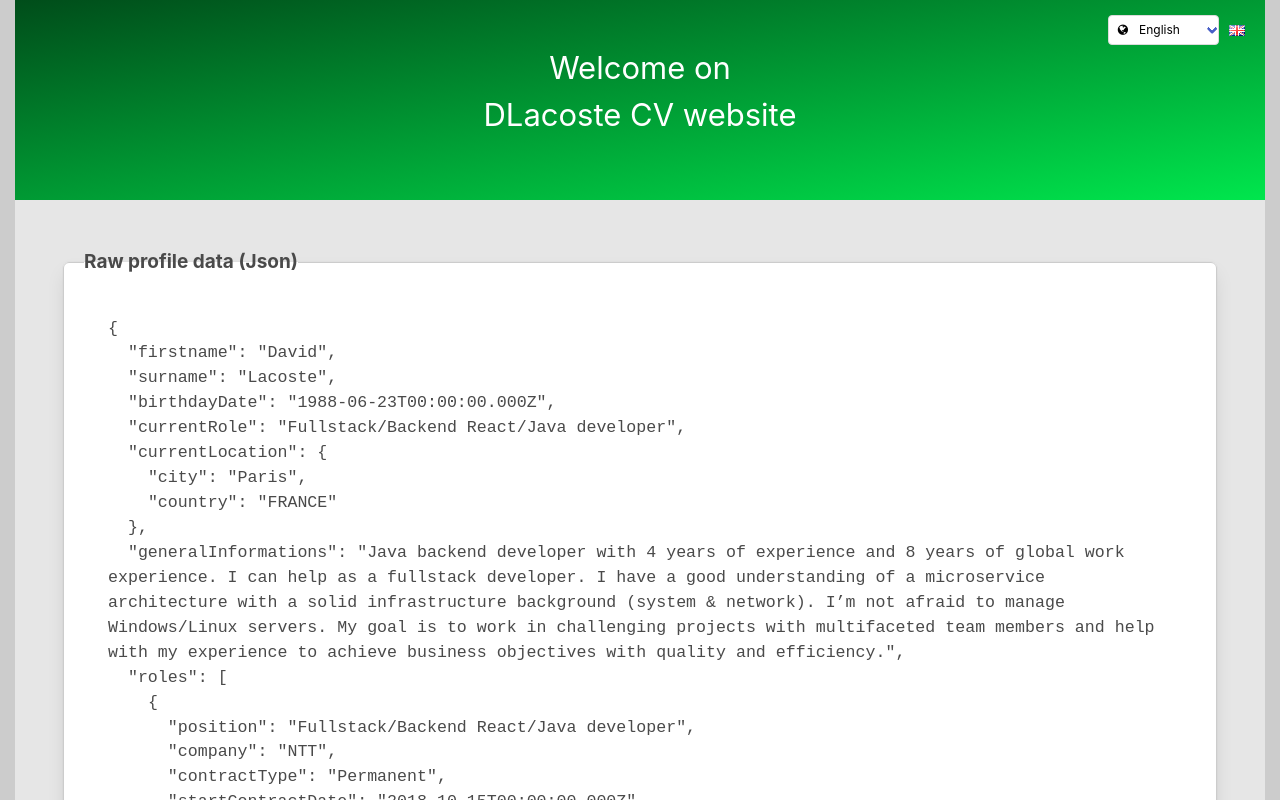
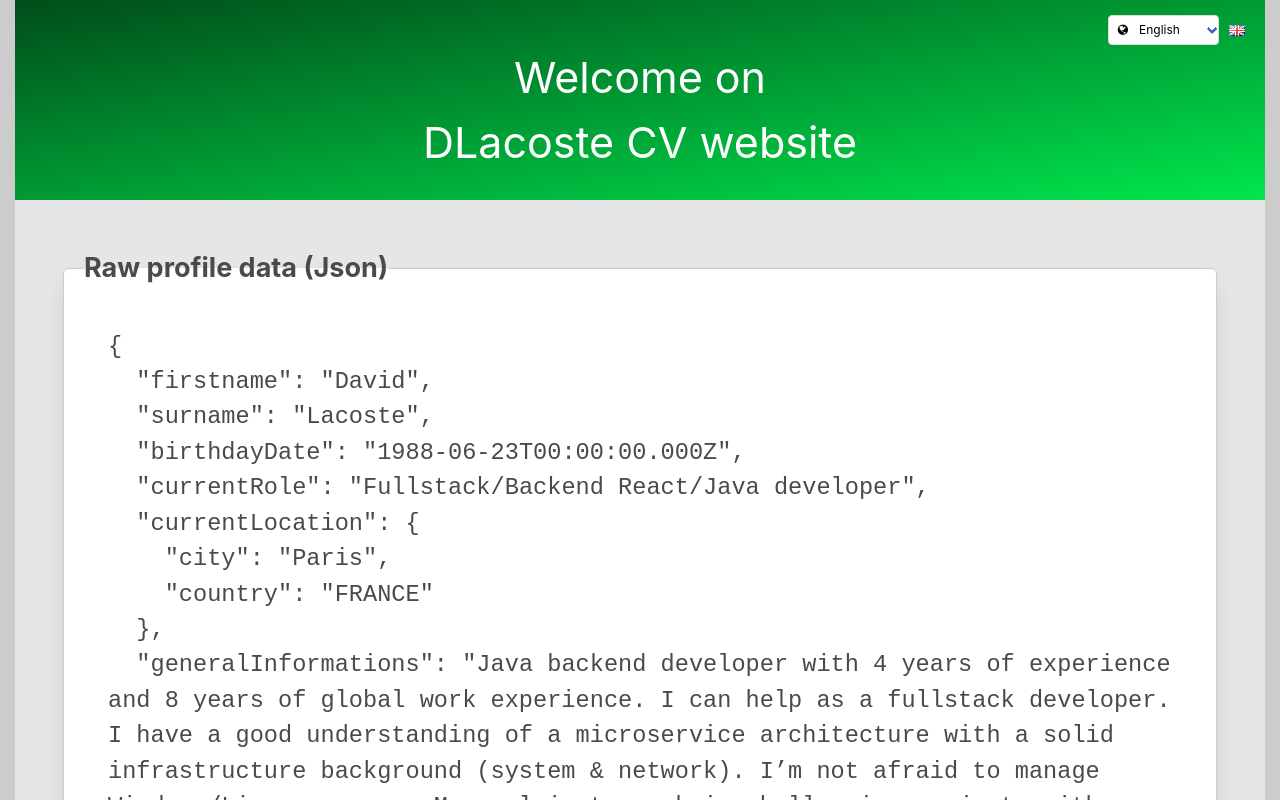
Before and after one commit to DavLac/cv, a React (Create React App) app: page / in a window 1280 px wide. Shown: the top 800 px of the page. Built offline with nearby package versions, Linux system fonts and the light colour scheme.

Commit message:
Change global font-size

```diff
--- a/src/sass/abstract/_variables.scss
+++ b/src/sass/abstract/_variables.scss
@@ -11,3 +11,6 @@ $secondary-color-darker: #004d1a;
 $primary-text-color: white;
 $secondary-text-color: darken($primary-text-color, 20%);
 $third-text-color: darken($secondary-text-color, 20%);
+
+$font-size-1: calc(3px + 3vmin);
+$font-size-2: calc(3px + 5vmin);
--- a/src/sass/component/_app.scss
+++ b/src/sass/component/_app.scss
@@ -2,7 +2,7 @@
 .App {
   display: flex;
   flex-direction: column;
-  font-size: calc(3px + 2vmin);
+  font-size: $font-size-1;
   color: $primary-text-color;
   max-width: 98vw;
   margin: 0 15px 0 15px;
--- a/src/sass/layout/_header.scss
+++ b/src/sass/layout/_header.scss
@@ -10,6 +10,6 @@ header {
 
   h1 {
     text-align: center;
-    font-size: calc(3px + 1.75rem);
+    font-size: $font-size-2;
   }
 }
```
